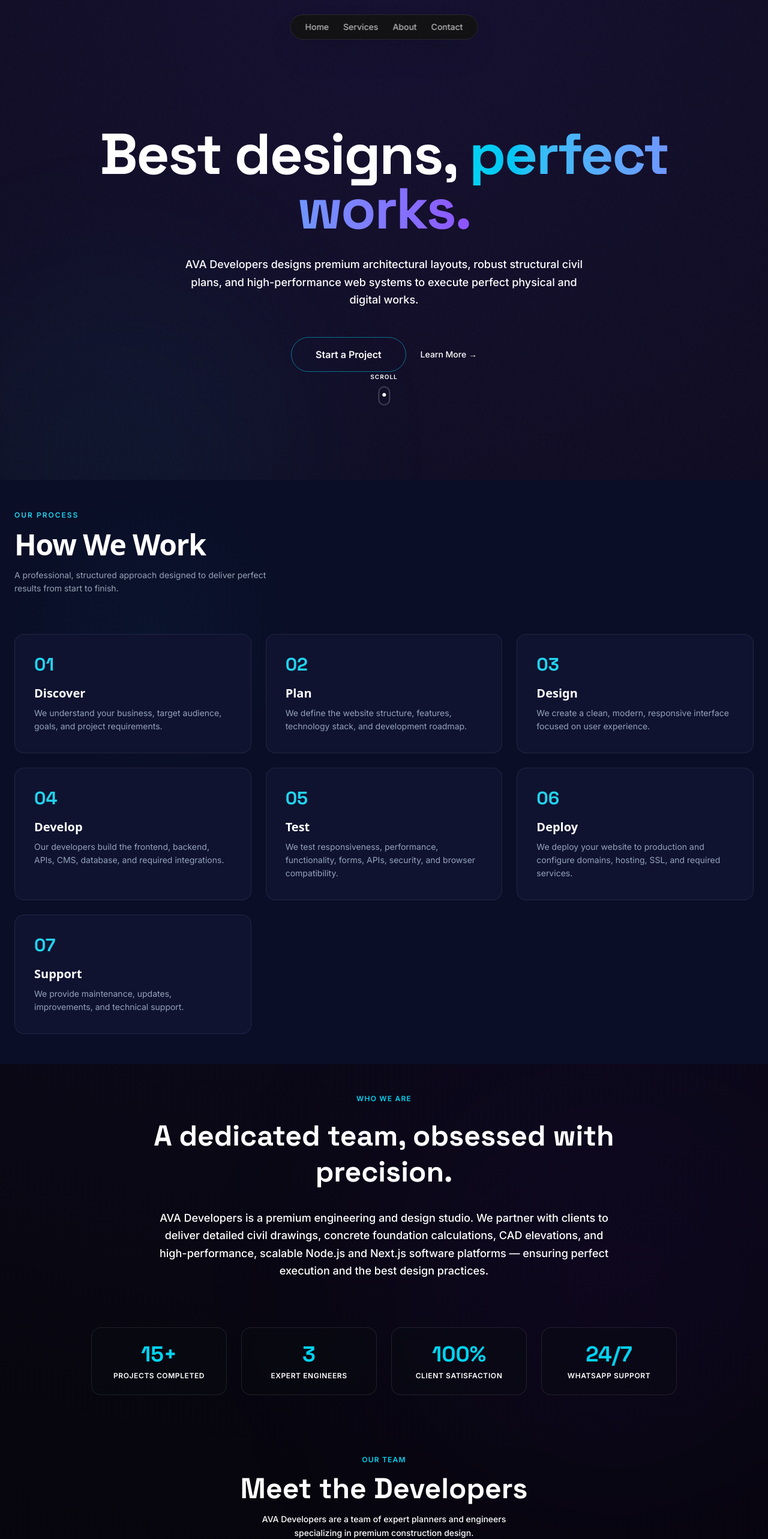
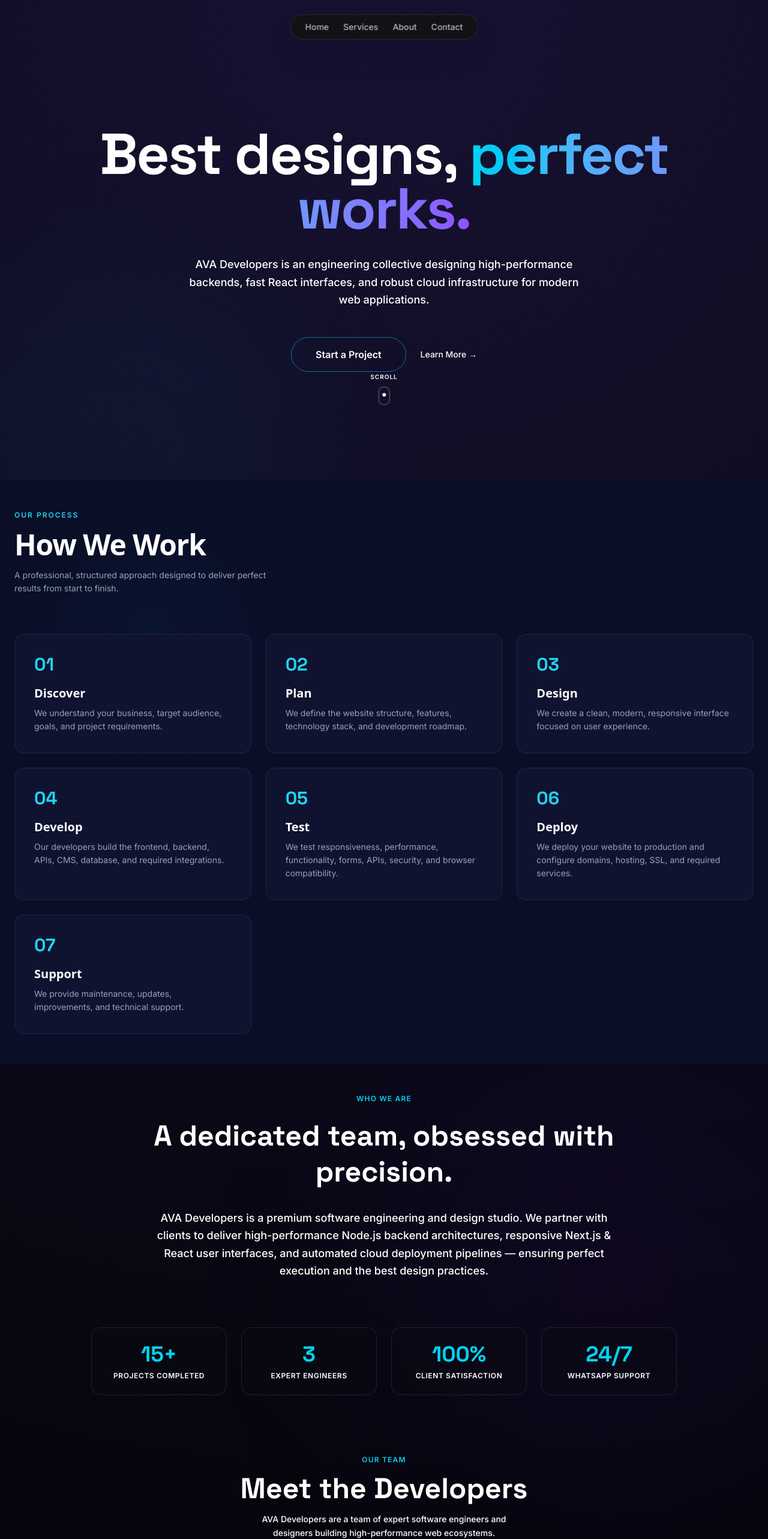
Before and after one commit to aromalbabus404/AVA, a Next.js app: page / in a window 1280 px wide. Shown: the top 2566 px of the page at 60% size. Built offline with nearby package versions, Linux system fonts and the light colour scheme.

Commit message:
Update Hero, About, and Team descriptions to focus purely on software development profiles

```diff
--- a/src/components/About.tsx
+++ b/src/components/About.tsx
@@ -80,7 +80,7 @@
           A dedicated team, obsessed with precision.
         </h2>
         <p className="text-muted-foreground text-lg leading-relaxed max-w-3xl mt-2 font-medium font-body">
-          AVA Developers is a premium engineering and design studio. We partner with clients to deliver detailed civil drawings, concrete foundation calculations, CAD elevations, and high-performance, scalable Node.js and Next.js software platforms — ensuring perfect execution and the best design practices.
+          AVA Developers is a premium software engineering and design studio. We partner with clients to deliver high-performance Node.js backend architectures, responsive Next.js & React user interfaces, and automated cloud deployment pipelines — ensuring perfect execution and the best design practices.
         </p>
       </div>
 
--- a/src/components/Hero.tsx
+++ b/src/components/Hero.tsx
@@ -43,7 +43,7 @@
             transition={{ duration: 0.8, delay: 0.2, ease: [0.16, 1, 0.3, 1] }}
             className="inline-block text-muted-foreground text-base sm:text-lg leading-relaxed font-body font-medium"
           >
-            AVA Developers designs premium architectural layouts, robust structural civil plans, and high-performance web systems to execute perfect physical and digital works.
+            AVA Developers is an engineering collective designing high-performance backends, fast React interfaces, and robust cloud infrastructure for modern web applications.
           </motion.span>
         </p>
 
--- a/src/components/Team.tsx
+++ b/src/components/Team.tsx
@@ -81,7 +81,7 @@
           Meet the Developers
         </h2>
         <p className="text-muted-foreground text-sm font-medium font-body leading-relaxed max-w-md">
-          AVA Developers are a team of expert planners and engineers specializing in premium construction design.
+          AVA Developers are a team of expert software engineers and designers building high-performance web ecosystems.
         </p>
       </div>
 
```
